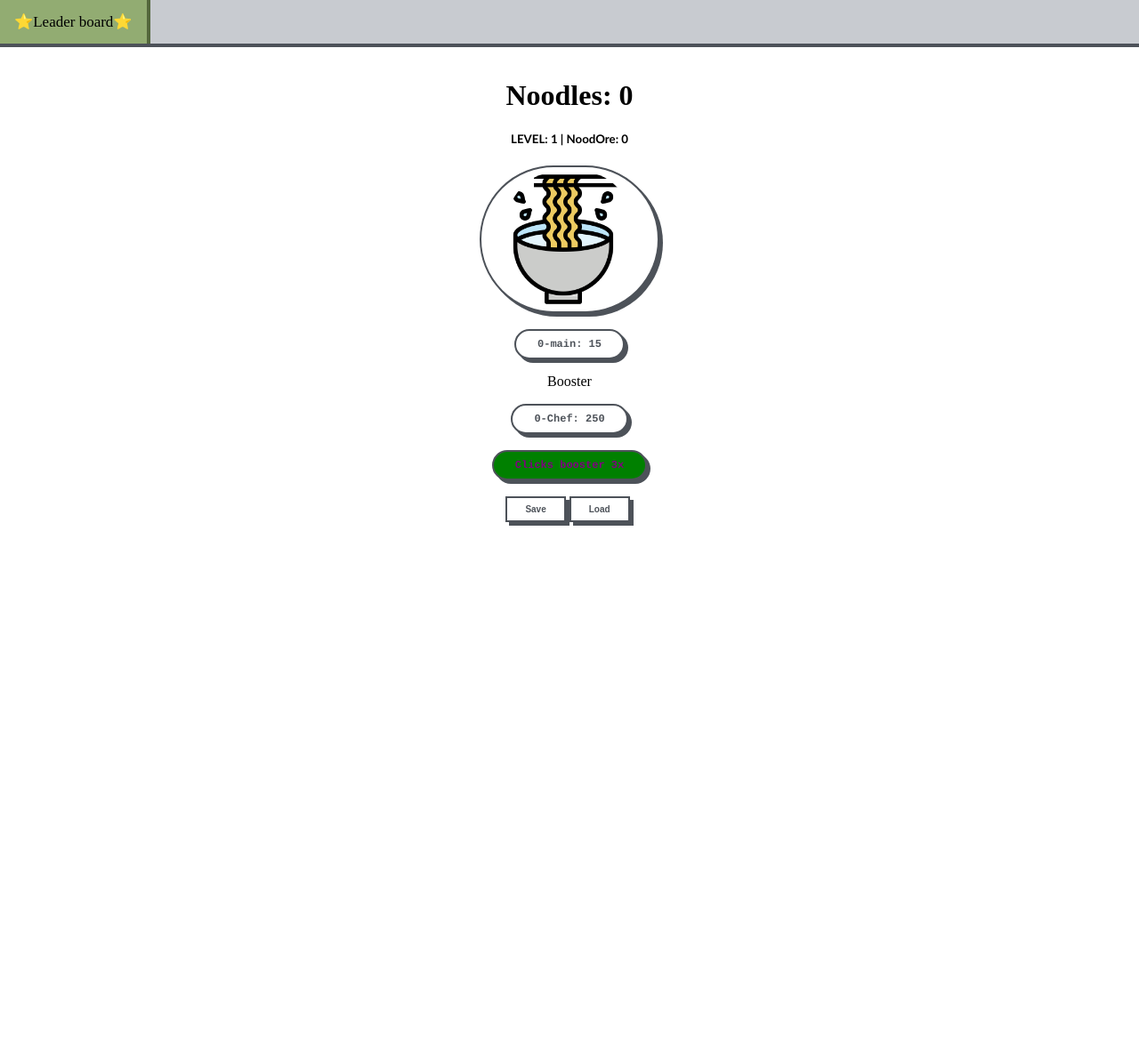
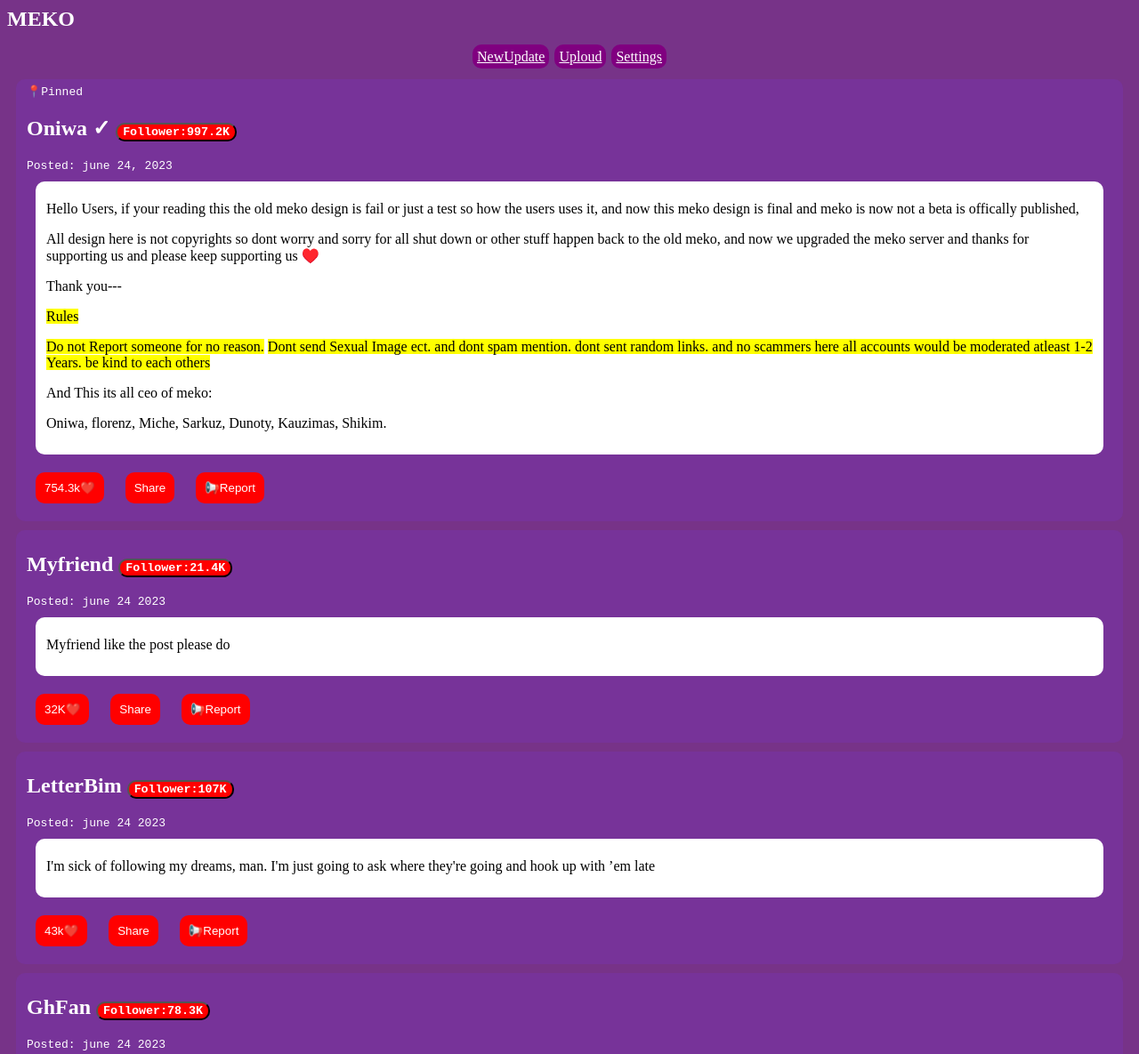
Before and after one commit to OniwaAguy/noodles, a plain HTML site: page index.html in a window 1280 px wide. Shown: the top 1185 px of the page at 89% size. Before the commit the page ends 800 px from the top, so only its background shows below. Drawn offline with Linux system fonts and the light colour scheme.

Commit message:
Update index.html

```diff
--- a/index.html
+++ b/index.html
@@ -1,49 +1,233 @@
 <html>
-
-<title>Noodles</title>
-<meta name="viewport" content="width=device-width, initial-scale=0.5, maximum-scale=0.5, user-scalable=no">
-
-<body onbeforeunload="return closingCode()">
-  <link rel="stylesheet" href="style.css">
-    <script src="script.js"></script>
+  <h2 style="color:white;">MEKO</h2>
+<p>
+<center>
+<a href="">NewUpdate</a>
+  <a href="">Uploud</a>
+  <a href="">Settings</a>
+  </center>
+  </p>
+  <figcaption></figcaption>
 
 
-  <div class='topbar'>
-    <a href="https://msha.ke/noodlesclciker/">⭐Leader board⭐</a>
-  </div>
-
-    <center class='center'>
-
-      <h1 id='total'>Noodles: 0</h1>
-      <h5 id="click" style="font-family:trebuchet MS;">LEVEL: 1 | NoodOre: 0</h5>
-      <img class="round" src="1.png" width="150" onclick='clicked()'></img>
-      <br><br>
-      <button id='upgrade' class="round" onclick='upgrade("upgrade")' style="font-family:courier;">0-main: 15</button>
-      <p>Booster</p>
-      <button id='worker' class="round" onclick='upgrade("worker")' style="font-family:courier;">0-Chef: 250</button><br><br>
-
-  <button class="kn" onclick='console.log("File.hidee.js")' style="font-family:courier;">Clicks booster 3x</button><br><br>
-
-  <button class="settings" onclick="save()">Save</button>
-      <button class="settings" onclick="load()">Load</button>
+  <kbd></kbd>
 
 
 
 
 
-<video id="autoplay" width="0" height="0" Preload="None" loop>
-  <source src="100.mp4" type="video/mp4">
-  <source src="100.ogg" type="video/ogg">
-</video>
-    </center>
-  </link>
-</body>
-</meta>
-<script>
-window.onload = function() {
-  document.getElementById("autoplay").play();
+  <fieldset id="MekoObject">
+    <kbd>📍Pinned</kbd>
+    <h2>Oniwa ✓
+    <button id="follow"><strong><kbd style="color:;">Follower:997.2K</kbd></strong></h2></button>
+    <figcaption></figcaption>
+    <kbd>Posted: june 24, 2023</kbd>
+    <fieldset id="MekoTextObject">
+     <p> Hello Users, if your reading this the old meko design is fail or just a test so how the users uses it, and now this meko design is final and meko is now not a beta is offically published, </p>
+     <p>All design here is not copyrights so dont worry and sorry for all shut down or other stuff happen back to the old meko, and now we upgraded the meko server and thanks for supporting us and please keep supporting us ♥️</p>
+     <p>Thank you---</p>
+     <p>
+     <mark>Rules</mark>
+    </p>
+     <mark>Do not Report someone for no reason.</mark>
+     <mark>Dont send Sexual Image ect. and dont spam mention. dont sent random links. and no scammers here all accounts would be moderated atleast 1-2 Years. be kind to each others</mark>
+     <p> And This its all ceo of meko:</p>
+     <p>Oniwa, florenz, Miche, Sarkuz, Dunoty, Kauzimas, Shikim.</p>
+    </fieldset>
+<button id="like">754.3k❤️</button>
+  <button id="like" onclick="link()">Share</button>
+    <button id="like" onclick="san()">📢Report</button>
+  </fieldset>
+  <fieldset id="MekoObject">
+    <h2>Myfriend <button id="follow"><strong><kbd style="color:;">Follower:21.4K</kbd></strong></h2></button>
+
+    <kbd>Posted: june 24 2023</kbd>
+    <fieldset id="MekoTextObject">
+      <p>Myfriend like the post please do</p>
+    </fieldset>
+    <button id="like">32K❤️</button>
+    <button id="like" onclick="link()">Share</button>
+    <button id="like" onclick="san()">📢Report</button>
+  </fieldset>
+  <fieldset id="MekoObject">
+    <h2>LetterBim <button id="follow"><strong><kbd style="color:;">Follower:107K</kbd></strong></h2></button>
+    <kbd>Posted: june 24 2023</kbd>
+    <fieldset id="MekoTextObject">
+      <p>I'm sick of following my dreams, man. I'm just going to ask where they're going and hook up with ’em late</p>
+
+    </fieldset>
+
+    <button id="like">43k❤️</button>
+    <button id="like" onclick="link()">Share</button>
+    <button id="like" onclick="san()">📢Report</button>
+  </fieldset>
+ <fieldset id="MekoObject">
+    <h2>GhFan <button id="follow"><strong><kbd style="color:;">Follower:78.3K</kbd></strong></h2></button>
+    <kbd>Posted: june 24 2023</kbd>
+    <fieldset id="MekoTextObject">
+      <p>Imagine your in the submarine titan and sunddenly a fish in the window</p> <p>R.I.P</p>
+
+    </fieldset>
+
+    <button id="like">21.5k❤️</button>
+    <button id="like" onclick="link()">Share</button>
+    <button id="like" onclick="san()">📢Report</button>
+  </fieldset>
+
+
+
+<style>
+#follow {
+  background-color: red;
+  border-color: black;
+  border-radius: 10px;
+  color: white;
+}
+#follow:hover {
+  background-color: gray;
+  border-color: black;
+  border-radius: 10px;
+  color: white;
+}
+a {
+  background-color: purple;
+  border-color: black;
+  padding: 5px;
+  margin: 1px;
+
+  border-radius: 10px;
+  color: white;
+  font: normal;
+}
+  a:hover {
+background-color: gray;
+  border-color: black;
+  padding: 9px;
+  margin: 10px;
+  margin-bottom: 10px;
+  border-radius: 10px;
+  color: white;
+  font: normal;
+  }
+img {
+  width: 300px;
+  height: 400px;
+}
+  body {
+
+    background-color: #738;
+
+  }
+
+
+  }
+  h2 {
+    color: white;
+  }
+  kbd {
+    margin: 0;
+    color: white;
+
+  }
+  p {
+    color: black;
+  }
+.app__videos::-webkit-scrollbar {
+  display: none;
+}
+
+.app__videos {
+  -ms-overflow-style: none;
+  scrollbar-width: none;
+}
+fieldset {
+  margin: 10px;
+  color: white;
+}
+#MekoObject {
+  background-color: #739;
+  border-color: black;
+  border-radius: 10px;
+  border: 1px;
+}
+#MekoTextObject {
+  border: 1px;
+  background-color: white;
+  border-radius: 10px;
+}
+h3 {
+  color: white;
+}
+#like {
+  color: white;
+  background-color: red;
+  padding: 10px;
+  border: 1px;
+  border-radius: 10px;
+  margin: 10px;
+}
+#like:hover {
+color: white;
+  background-color: gray;
+  padding: 10px;
+  border: 1px;
+  border-radius: 10px;
+  margin: 10px;
+}
+#share {
+color: white;
+  background-color: blue;
+  padding: 10px;
+  border: 1px;
+  border-radius: 10px;
+  margin: 10px;
+}
+#share:hover {
+  opacity: 0%;
+}
+#port {
+color: white;
+  background-color: maroon;
+  padding: 10px;
+  border: 1px;
+  border-radius: 10px;
+  margin: 10px;
 }
 
 
 
+</style>
+
+
+
+
+<script>
+ function san() {
+   alert("Please Dont report People for no reason")
+   prompt("Feedback to user:")
+ }
+ alert("📢New Post Uplouded!                                      Its now Uplouded per server")
+ function link() {
+   prompt("Shared:","Meko://video.DseIYhamFile.53828")
+ }
+ console.log("Server.Running")
+ console.log("User=1id")
+ console.log("JaveScript.FileTestCompared.Jar")
+ console.warn("FileServerError")
+ console.log("Server=8080")
+ console.log("String:object=fieldsetmeko:chang-4Text-7")
+console.log("String:object=fieldsetmeko:chang-4Text-7")
+console.log("String:object=fieldsetmeko:chang-4Text-7")
+var http = require('http');
+
+http.createServer(function (req, res) {
+  res.writeHead(200, {'Content-Type': 'text/plain'});
+  res.end('Hello World!');
+}).listen(8080);
+console.error("Server Acces is greed")
+console.log("Server Refreshing...")
+console.warn("User='Id-1'")
+
+
 </script>
+</html>
```
